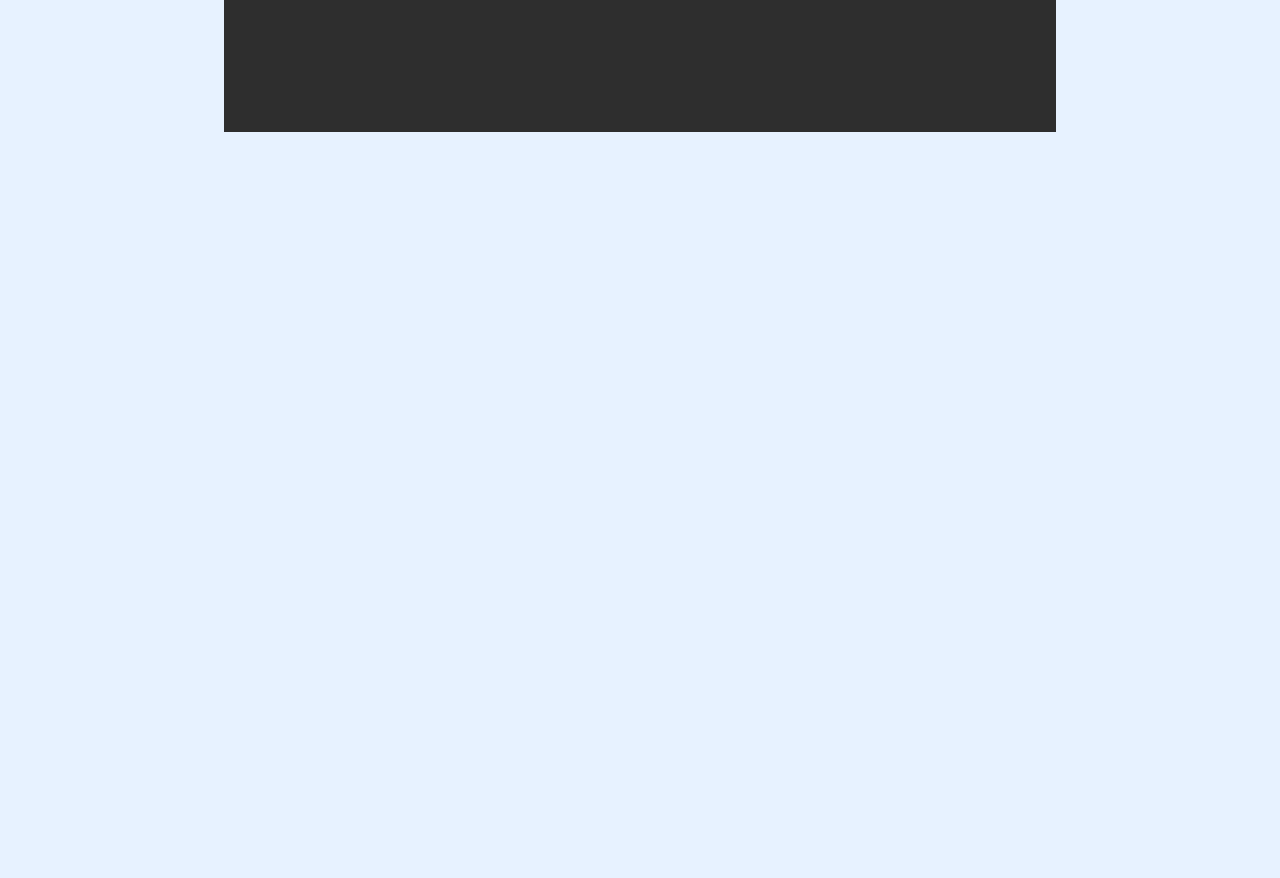
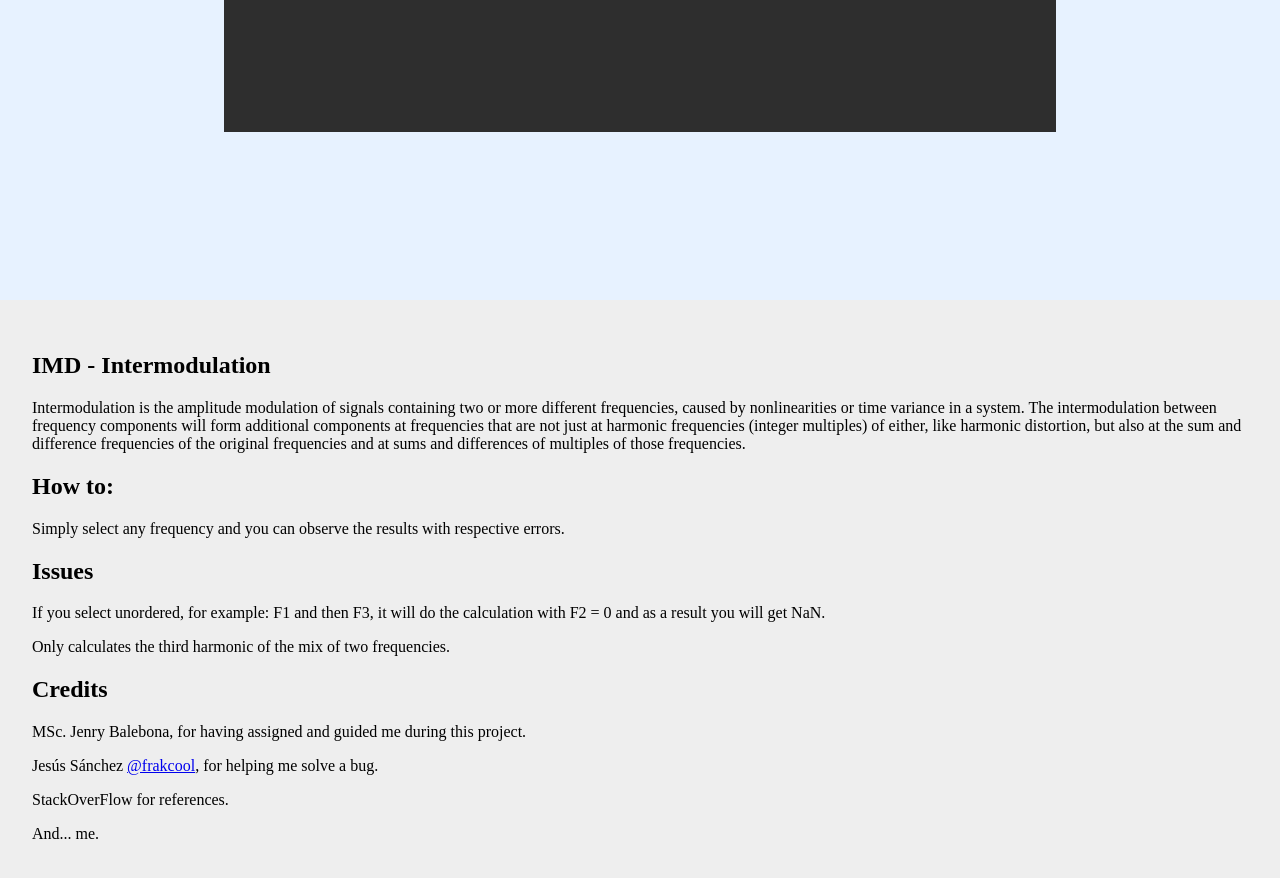
Before and after one commit to dantzjs/imd, a plain HTML site: page index.html in a window 1280 px wide. Shown: the part 500-1378 px from the top of the page. Before the commit the page ends 800 px from the top, so only its background shows below. Drawn offline with Linux system fonts and the light colour scheme.

Commit message:
add details section

```diff
--- a/css/style.css
+++ b/css/style.css
@@ -72,3 +72,9 @@ body {
 	color: red;
 	margin-left: 1rem;
 }
+
+#details {
+	height: 100vh;
+	background: #eee;
+	padding: 2rem;
+}
--- a/index.html
+++ b/index.html
@@ -121,21 +121,42 @@
           </div>
         </div>
     </section>
+    <section id="details">
+      <h1>IMD - Intermodulation</h1>
 
+      <p>
+        Intermodulation is the amplitude modulation of signals containing two or more different frequencies, caused by nonlinearities or time variance in a system. The intermodulation between frequency components will form additional components at frequencies that are not just at harmonic frequencies (integer multiples) of either, like harmonic distortion, but also at the sum and difference frequencies of the original frequencies and at sums and differences of multiples of those frequencies.
+      </p>
 
+      <h2>How to:</h2>
+      <p>
+        Simply select any frequency and you can observe the results with respective errors.
+      </p>
 
-		<!-- <section id="terminal">
-			<div id="terminal-header"></div>
-			<div id="terminal-res">
-				<span id="terminal-message">_> Seleccione al menos dos frecuencias para iniciar...</span>
-			</div>
-			<div id="terminal-body">
+      <h2>Issues</h2>
+      <p>
+        If you select unordered, for example: F1 and then F3, it will do the calculation with F2 = 0 and as a result you will get NaN.
+      </p>
 
-			</div>
-		</section> -->
-	<footer>
+      <p>
+        Only calculates the third harmonic of the mix of two frequencies.
+      </p>
 
-	</footer>
+      <h2>Credits</h2>
+      <p>
+        MSc. Jenry Balebona, for having assigned and guided me during this project.
+      </p>
+
+      <p>
+        Jesús Sánchez <a href="https://github.com/Frakcool">@frakcool</a>, for helping me solve a bug.
+      </p>
+
+      <p>
+        StackOverFlow for references.
+      </p>
+
+      And... me.
+    </section>
 	<script src="js/app.js"></script>
 </body>
 </html>
```
